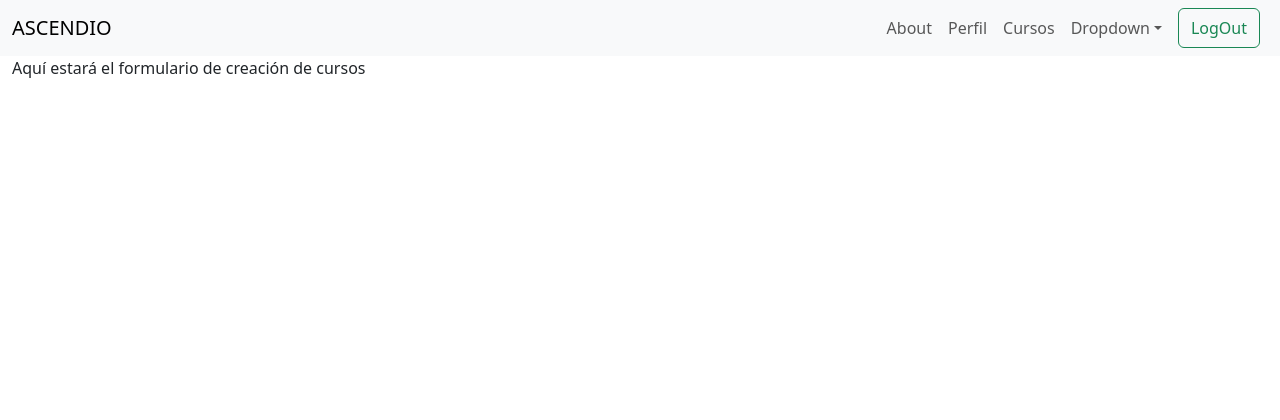
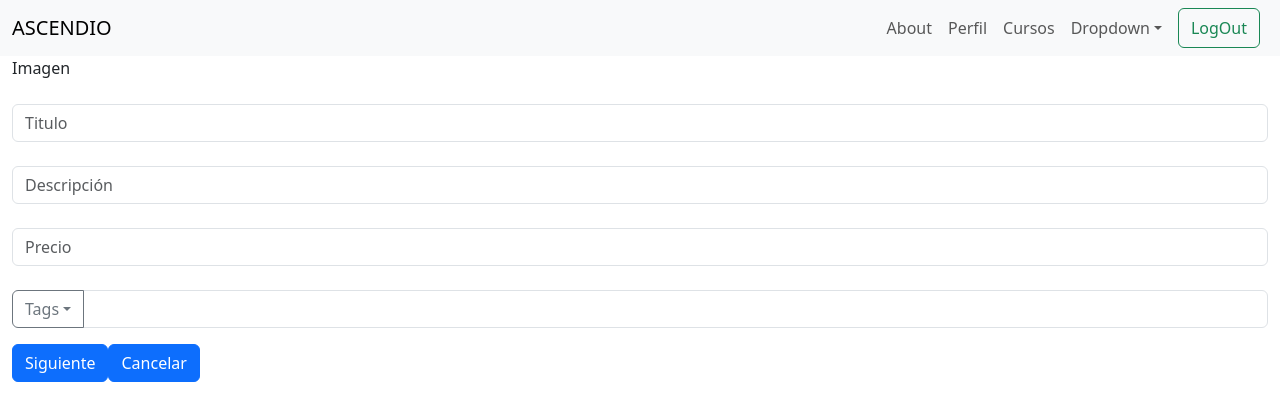
Before and after one commit to Agnielli/Ascendio, a React (Vite) app in the folder client/: page /createcourse in a window 1280 px wide. Shown: the top 420 px of the page. Built offline with nearby package versions, Linux system fonts and the light colour scheme.

Commit message:
'creacionDeCurso'

```diff
--- a/client/src/Routes/RoutesApp.jsx
+++ b/client/src/Routes/RoutesApp.jsx
@@ -11,6 +11,7 @@ import { AboutApp } from '../pages/dashboard/About/AboutApp';
 import { Users } from '../pages/users/Users';
 import { AllCourses } from '../pages/courses/AllCourses';
 import { CreateCourse } from '../pages/courses/CreateCourse/CreateCourse';
+import { OneCourse } from '../pages/courses/OneCourse/OneCourse';
 
 export const RoutesApp = () => {
   return (
@@ -21,6 +22,7 @@ export const RoutesApp = () => {
             <Route path='/' element={<Home />} />
             <Route path='/about' element={<AboutApp />} />
             <Route path='/profile' element={<Users />} />
+            <Route path='/course' element={<OneCourse />} />
             <Route path='/allcourses' element={<AllCourses />} />
             <Route path='/createcourse' element={<CreateCourse />} />
             <Route path='/register' element={<Register />} />
--- a/client/src/pages/auth/Register/Register.jsx
+++ b/client/src/pages/auth/Register/Register.jsx
@@ -31,46 +31,46 @@ export const Register = () => {
   const handleSubmit = () => {
     setModal(true);
 
-    // if (
-    //   !register.nickname ||
-    //   !register.name ||
-    //   !register.lastname ||
-    //   !register.email ||
-    //   !register.password ||
-    //   !register.email2 ||
-    //   !register.password2
-    // ) {
-    //   setMsgError("Algun campo no está relleno");
-    // } else if (register.email !== register.email2) {
-    //   setMsgError("Los correos no coinciden");
-    // } else if (register.password !== register.password2) {
-    //   setMsgError("Las contraseñas no coinciden");
-    // } else {
-    //   axios
-    //     .post("http://localhost:3000/users/createuser", register)
-    //     .then((res) => {
-    //       console.log(res.data);
-    //       setModal(true);
-    //     })
-    //     .catch((err) => {
-    //       console.log(err);
-    //       if (
-    //         err.response.data.error?.errno === 1062 &&
-    //         err.response.data.error?.sqlMessage.includes("user.email")
-    //       ) {
-    //         setMsgError("Email duplicado");
-    //       } else if (
-    //         err.response.data.error?.errno === 1062 &&
-    //         err.response.data.error?.sqlMessage.includes("user.nickname")
-    //       ) {
-    //         setMsgError("Nombre de usuario duplicado");
-    //       } else if (err.response.data.error?.errno === 1406) {
-    //         setMsgError("Campo demasiado largo");
-    //       } else {
-    //         setMsgError("Upps ha habido algún error");
-    //       }
-    //     });
-    // }
+     if (
+       !register.nickname ||
+       !register.name ||
+       !register.lastname ||
+       !register.email ||
+       !register.password ||
+       !register.email2 ||
+       !register.password2
+     ) {
+       setMsgError("Algun campo no está relleno");
+     } else if (register.email !== register.email2) {
+       setMsgError("Los correos no coinciden");
+     } else if (register.password !== register.password2) {
+       setMsgError("Las contraseñas no coinciden");
+     } else {
+       axios
+         .post("http://localhost:3000/users/createuser", register)
+         .then((res) => {
+           console.log(res.data);
+           //setModal(true);
+         })
+         .catch((err) => {
+           console.log(err);
+           if (
+             err.response.data.error?.errno === 1062 &&
+             err.response.data.error?.sqlMessage.includes("user.email")
+           ) {
+             setMsgError("Email duplicado");
+           } else if (
+             err.response.data.error?.errno === 1062 &&
+             err.response.data.error?.sqlMessage.includes("user.nickname")
+           ) {
+             setMsgError("Nombre de usuario duplicado");
+           } else if (err.response.data.error?.errno === 1406) {
+             setMsgError("Campo demasiado largo");
+           } else {
+             setMsgError("Upps ha habido algún error");
+           }
+         });
+     }
   };
 
   return (
@@ -163,7 +163,7 @@ export const Register = () => {
             Ya estás registrado? <Link to="/login">Loguéate</Link>
           </p>
         </Form>
-        {modal && <ModalRegister modal={modal} setModal={setModal}></ModalRegister>}
+        {/* {modal && <ModalRegister modal={modal} setModal={setModal}></ModalRegister>} */}
       </Col>
     </Row>
   );
--- a/client/src/pages/courses/CreateCourse/CreateCourse.jsx
+++ b/client/src/pages/courses/CreateCourse/CreateCourse.jsx
@@ -1,8 +1,108 @@
-import React from 'react'
+import React, { useContext, useState } from 'react'
+import { Form, Button, DropdownButton, InputGroup, Dropdown } from 'react-bootstrap'
 import './createCourse.scss'
+import { useNavigate } from 'react-router-dom'
+import { AscendioContext } from '../../../context/AscendioContext'
+import axios from 'axios'
+
+const initialValue = {
+  title:'',
+  description:'',
+  price:'',
+}
 
 export const CreateCourse = () => {
+  const [createOneCourse, setCreateOneCourse] = useState(initialValue);
+  const [file, setFile] = useState();
+  const [msgError, setMsgError] = useState('');
+
+  const { user, setUser } = useContext(AscendioContext);
+
+  const navigate = useNavigate();
+
+  const handleFile = (e) => {
+    setFile(e.target.files[0])
+  }
+
+  const handleChange = (e) => {
+    const {name, value} = e.target;
+    setCreateOneCourse({...createOneCourse, [name]:value})
+  }
+
+  const handleSubmit = () => {
+    if(!createOneCourse.title || !createOneCourse.description || !createOneCourse.price){
+      setMsgError('Por favor, completa todos los campos');
+    }else{
+      const newFormData = new FormData();
+
+      newFormData.append('crearCurso', JSON.stringify(createOneCourse))
+      newFormData.append('file', file)
+
+      axios
+      .put('http://localhost:3000/courses/createcourse', newFormData)
+      .then((res) => {
+        if(res.data.img){
+          setUser({...createOneCourse, img:res.data.img})
+        }else{
+          setUser(createOneCourse)
+        }
+      })
+      .catch((err)=>{
+        console.log(err)
+      })
+
+    }
+  }
+
   return (
-    <div>Aquí estará el formulario de creación de cursos</div>
+    <div>
+      <Form.Group controlId="formFile" className="mb-3">
+        <Form.Label>Imagen</Form.Label>
+        <Form.Control
+          type="file"
+          onChange={handleFile}
+          hidden
+        />
+      </Form.Group>
+      <Form.Control
+        type="text"
+        placeholder="Titulo"
+        name='title'
+        value={createOneCourse.title}
+        onChange={handleChange}
+      />
+      <br />
+      <Form.Control
+        type="text"
+        placeholder="Descripción"
+        name='description'
+        value={createOneCourse.description}
+        onChange={handleChange}
+      />
+      <br />
+      <Form.Control
+        type="text"
+        placeholder="Precio"
+        name='price'
+        value={createOneCourse.price}
+        onChange={handleChange}
+      />
+      <br />
+      <InputGroup className="mb-3">
+        <DropdownButton
+          variant="outline-secondary"
+          title="Tags"
+          id="input-group-dropdown-1"
+        >
+          <Dropdown.Item href="#">Tag1</Dropdown.Item>
+          <Dropdown.Item href="#">Tag2</Dropdown.Item>
+          <Dropdown.Item href="#">tag3</Dropdown.Item>
+          <Dropdown.Item href="#">Tag4</Dropdown.Item>
+          </DropdownButton>
+        <Form.Control aria-label="Text input with dropdown button" />
+      </InputGroup>
+      <Button onClick={handleSubmit}>Siguiente</Button>
+      <Button onClick={()=>navigate('/profile')}>Cancelar</Button>
+    </div>
   )
 }
--- /dev/null
+++ b/client/src/pages/courses/OneCourse/OneCourse.jsx
@@ -0,0 +1,7 @@
+import React from 'react'
+
+export const OneCourse = () => {
+  return (
+    <div>OneCourse</div>
+  )
+}
```
Also changed, not shown: 2 other files (tests, documents, lock files or other folders).
